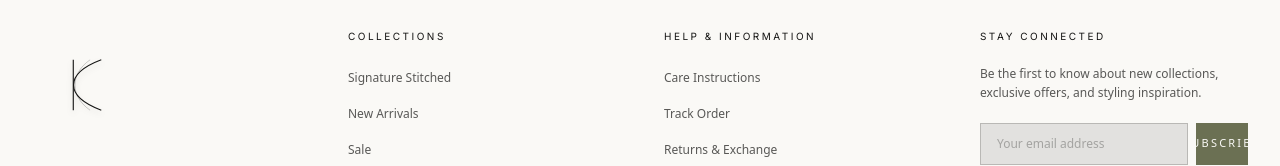
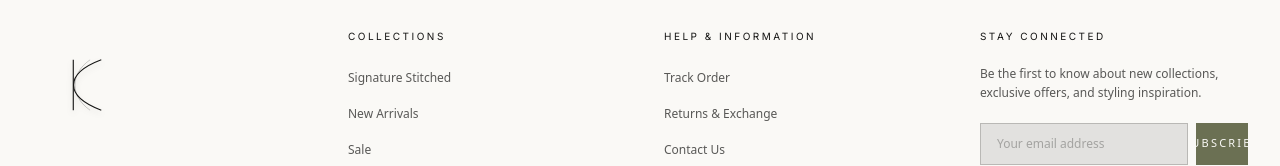
Before and after one commit to Rao-automates/kaaj-official-store, a Next.js app: page / in a window 1280 px wide. Shown: the part 3855-4021 px from the top of the page. Built offline with nearby package versions, Linux system fonts and the light colour scheme; no server answers.

Commit message:
chore: remove care instructions link from footer

```diff
--- a/src/components/layout/Footer.tsx
+++ b/src/components/layout/Footer.tsx
@@ -10,7 +10,6 @@ const COLLECTIONS = [
 ];
 
 const HELP = [
-  { label: "Care Instructions", href: "/shop" },
   { label: "Track Order", href: "/track-order" },
   { label: "Returns & Exchange", href: "/returns" },
   { label: "Contact Us", href: "/contact" },
```
